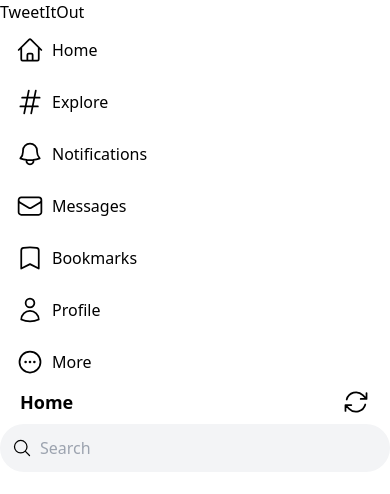
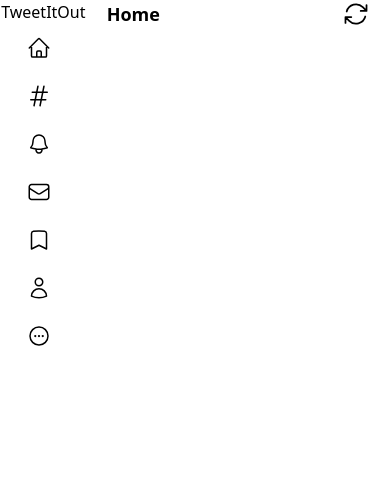
Before and after one commit to dev-nilson/tweet-it-out, a Next.js app: page / in a window 390 px wide. Shown: the top 494 px of the page. Built offline with nearby package versions, Linux system fonts and the light colour scheme.

Commit message:
📱 Work on app responsiveness

```diff
--- a/src/components/Feed/Feed.tsx
+++ b/src/components/Feed/Feed.tsx
@@ -2,10 +2,10 @@ import { ArrowPathIcon } from "@heroicons/react/24/outline";
 
 function Feed() {
   return (
-    <div>
+    <div className="lg:col-span-5 col-span-7">
       <div className="flex items-center justify-between">
         <h1 className="font-bold ml-5 text-lg">Home</h1>
-        <ArrowPathIcon className="h-7 w-7 mr-5 cursor-pointer transition-all duration-300 ease-out hover:rotate-180 active:scale-110" />
+        <ArrowPathIcon className="h-7 w-7  mr-5 cursor-pointer transition-all duration-300 ease-out hover:rotate-180 active:scale-110" />
       </div>
     </div>
   );
--- a/src/components/Sidebar/Sidebar.tsx
+++ b/src/components/Sidebar/Sidebar.tsx
@@ -11,7 +11,7 @@ import SidebarItem from "../SidebarItem/SidebarItem";
 
 function Sidebar() {
   return (
-    <div>
+    <div className="flex flex-col col-span-2 items-center px-4 md:items-start">
       <h1>TweetItOut</h1>
       <SidebarItem Icon={HomeIcon} label="Home" />
       <SidebarItem Icon={HashtagIcon} label="Explore" />
--- a/src/components/SidebarItem/SidebarItem.tsx
+++ b/src/components/SidebarItem/SidebarItem.tsx
@@ -13,8 +13,8 @@ type SidebarItemProps = {
 function SidebarItem({ Icon, label }: SidebarItemProps) {
   return (
     <div className="flex items-center max-w-fit space-x-2 pl-4 pr-6 py-3 rounded-full hover:bg-gray-100 cursor-pointer transition-all duration-200">
-      <Icon className="h-7 w-7" />
-      <p>{label}</p>
+      <Icon className="h-6 w-6 md:h-7 md:w-7" />
+      <p className="hidden md:inline-flex">{label}</p>
     </div>
   );
 }
--- a/src/components/Widgets/Widgets.tsx
+++ b/src/components/Widgets/Widgets.tsx
@@ -2,7 +2,7 @@ import { MagnifyingGlassIcon } from "@heroicons/react/24/outline";
 
 function Widgets() {
   return (
-    <div>
+    <div className="col-span-2 hidden lg:inline">
       <div className="flex items-center space-x-2 bg-gray-100 p-3 rounded-full mt-2">
         <MagnifyingGlassIcon className="w-5 h-5" />
         <input className="bg-transparent flex-1 outline-none" type="text" placeholder="Search" />
--- a/src/pages/index.tsx
+++ b/src/pages/index.tsx
@@ -15,7 +15,7 @@ export default function Home() {
         <meta name="viewport" content="width=device-width, initial-scale=1" />
         <link rel="icon" href="/favicon.ico" />
       </Head>
-      <main>
+      <main className="grid grid-cols-9 lg:max-w-6xl mx-auto">
         <Sidebar />
         <Feed />
         <Widgets />
```
